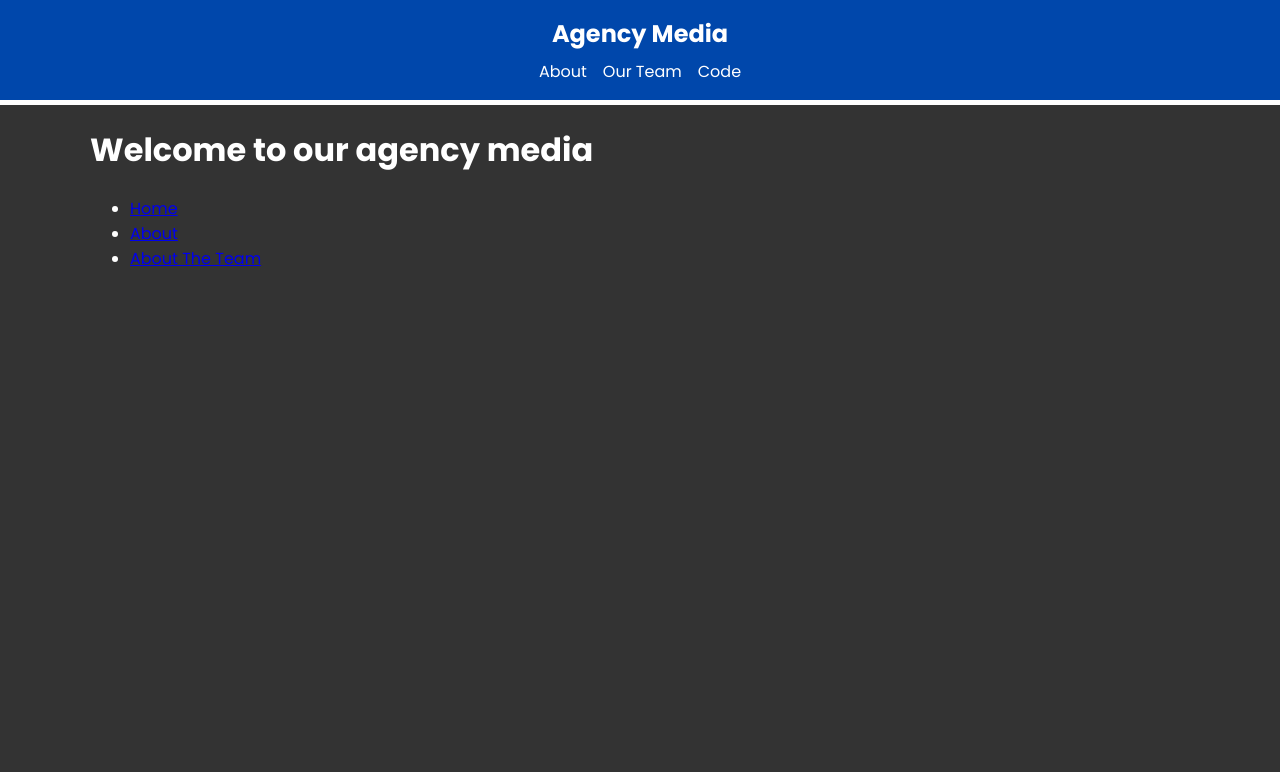
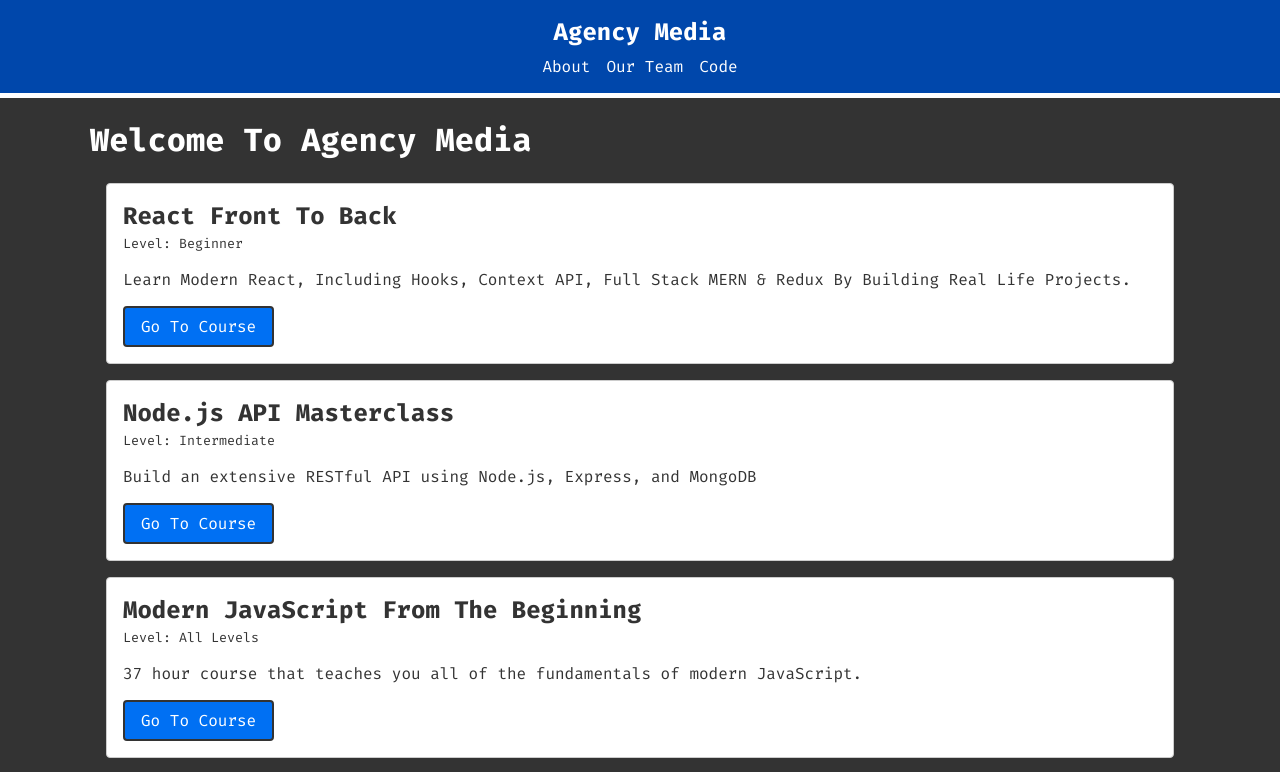
Before and after one commit to develad/next13-crash, a Next.js app: page / in a window 1280 px wide. Shown: the top 772 px of the page. Built offline with nearby package versions, Linux system fonts and the light colour scheme.

Commit message:
Fetching Course Data

```diff
--- /dev/null
+++ b/app/components/Courses.jsx
@@ -0,0 +1,36 @@
+import React from "react";
+import Link from "next/link";
+
+const fetchCourses = async () => {
+  const response = await fetch("http://localhost:3000/api/courses");
+  const courses = await response.json();
+  return courses;
+};
+
+const Courses = async () => {
+  const courses = await fetchCourses();
+
+  return (
+    <div className='courses'>
+      {courses.map((course) => (
+        <div
+          className='card'
+          key={course.id}
+        >
+          <h2>{course.title}</h2>
+          <small>Level: {course.level}</small>
+          <p>{course.description}</p>
+          <Link
+            href={course.link}
+            target='_blank'
+            className='btn'
+          >
+            Go To Course
+          </Link>
+        </div>
+      ))}
+    </div>
+  );
+};
+
+export default Courses;
--- a/app/globals.css
+++ b/app/globals.css
@@ -22,11 +22,11 @@ body {
   background-color: var(--primary-color);
   color: #fff;
   padding: 0.5rem 1rem;
-  border: none;
   border-radius: 4px;
   font-size: 1rem;
   cursor: pointer;
   text-decoration: none;
+  border: 2px solid #333;
 }
 
 .btn:hover {
--- a/app/layout.jsx
+++ b/app/layout.jsx
@@ -1,8 +1,8 @@
 import Header from "./components/Header";
 import "./globals.css";
-import { Poppins } from "next/font/google";
+import { Poppins, Fira_Code } from "next/font/google";
 
-const poppins = Poppins({
+const poppins = Fira_Code({
   weight: ["400", "700"],
   subsets: ["latin"],
 });
--- a/app/page.jsx
+++ b/app/page.jsx
@@ -1,22 +1,28 @@
 import React from "react";
 import Link from "next/link";
+import Courses from "./components/Courses";
 
 const HomePage = () => {
   return (
-    <div>
-      <h1>Welcome to our agency media</h1>
-      <ul>
-        <li>
-          <Link href='/'>Home</Link>
-        </li>
-        <li>
-          <Link href='/about'>About</Link>
-        </li>
-        <li>
-          <Link href='/about/team'>About The Team</Link>
-        </li>
-      </ul>
-    </div>
+    // <div>
+    //   <h1>Welcome to our agency media</h1>
+    //   <ul>
+    //     <li>
+    //       <Link href='/'>Home</Link>
+    //     </li>
+    //     <li>
+    //       <Link href='/about'>About</Link>
+    //     </li>
+    //     <li>
+    //       <Link href='/about/team'>About The Team</Link>
+    //     </li>
+    //   </ul>
+    // </div>
+
+    <>
+      <h1>Welcome To Agency Media</h1>
+      <Courses />
+    </>
   );
 };
 
```
